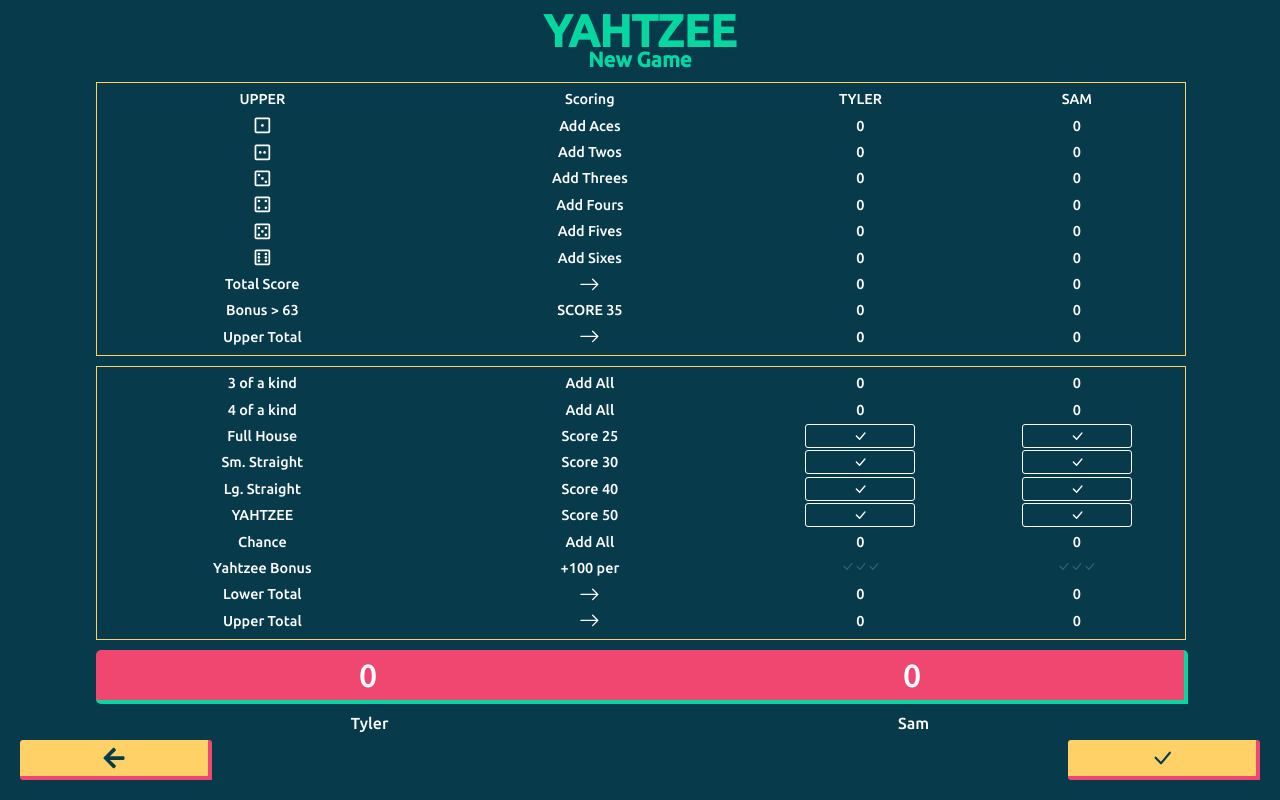
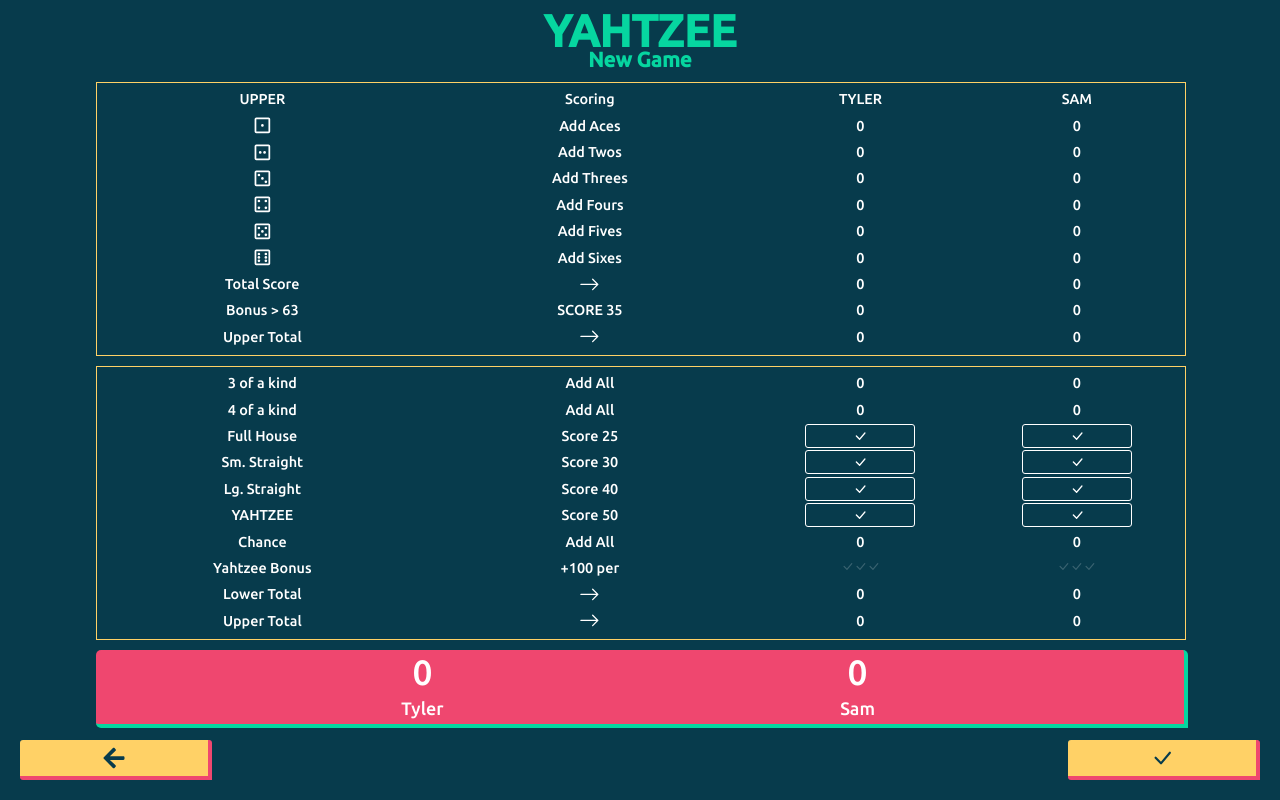
Before and after one commit to tylerpetersen02/my-app, a React (Create React App) app: page /yahtzee/yahtzee-new-game in a window 1280 px wide. Built offline with nearby package versions, Linux system fonts and the light colour scheme.

Commit message:
fixed yahtzee functionality

```diff
--- a/src/Components/yahtzee-scoreboard.css
+++ b/src/Components/yahtzee-scoreboard.css
@@ -23,10 +23,52 @@
   padding: 3px 0px 5px;
 }
 
+.score-total-yahtzee {
+  display: flex;
+  flex-direction: column;
+  justify-content: space-between;
+  align-items: center;
+  color: #fff;
+  font-size: xx-large;
+  background-color: #ef476f;
+  width: 100%;
+  margin: 10px 0px;
+  border-radius: 5px;
+  border-bottom: 4px solid #06d6a0;
+  border-right: 4px solid #06d6a0;
+  border-bottom-right-radius: 0px;
+  padding: 2px 0px 5px 0px;
+}
+
+.score-total-values {
+  display: flex;
+  flex-direction: row;
+  justify-content: center;
+  align-items: center;
+  width: 100%;
+  color: #fff;
+}
+
+.yahtzee-total-score {
+  display: flex;
+  justify-content: center;
+  width: 40%;
+  font-size: 2.2rem;
+  margin-bottom: 5px;
+}
+
 .score-total-names {
   display: flex;
   flex-direction: row;
-  justify-content: space-around;
+  justify-content: center;
   align-items: center;
+  width: 100%;
   color: #fff;
 }
+
+.yahtzee-score-name {
+  display: flex;
+  justify-content: center;
+  width: 40%;
+  font-size: large;
+}
--- a/src/Components/yahtzee-scoreboard.tsx
+++ b/src/Components/yahtzee-scoreboard.tsx
@@ -510,13 +510,15 @@
           />
         </div>
       </div>
-      <div className="score-total">
-        <div className="total-score-tyler">{tylerTotalScore}</div>
-        <div className="total-score-sam">{samTotalScore}</div>
-      </div>
-      <div className="score-total-names">
-        <span>Tyler</span>
-        <span>Sam</span>
+      <div className="score-total-yahtzee">
+        <div className="score-total-values">
+          <div className="yahtzee-total-score">{tylerTotalScore}</div>
+          <div className="yahtzee-total-score">{samTotalScore}</div>
+        </div>
+        <div className="score-total-names">
+          <div className="yahtzee-score-name">Tyler</div>
+          <div className="yahtzee-score-name">Sam</div>
+        </div>
       </div>
     </div>
   );
```
